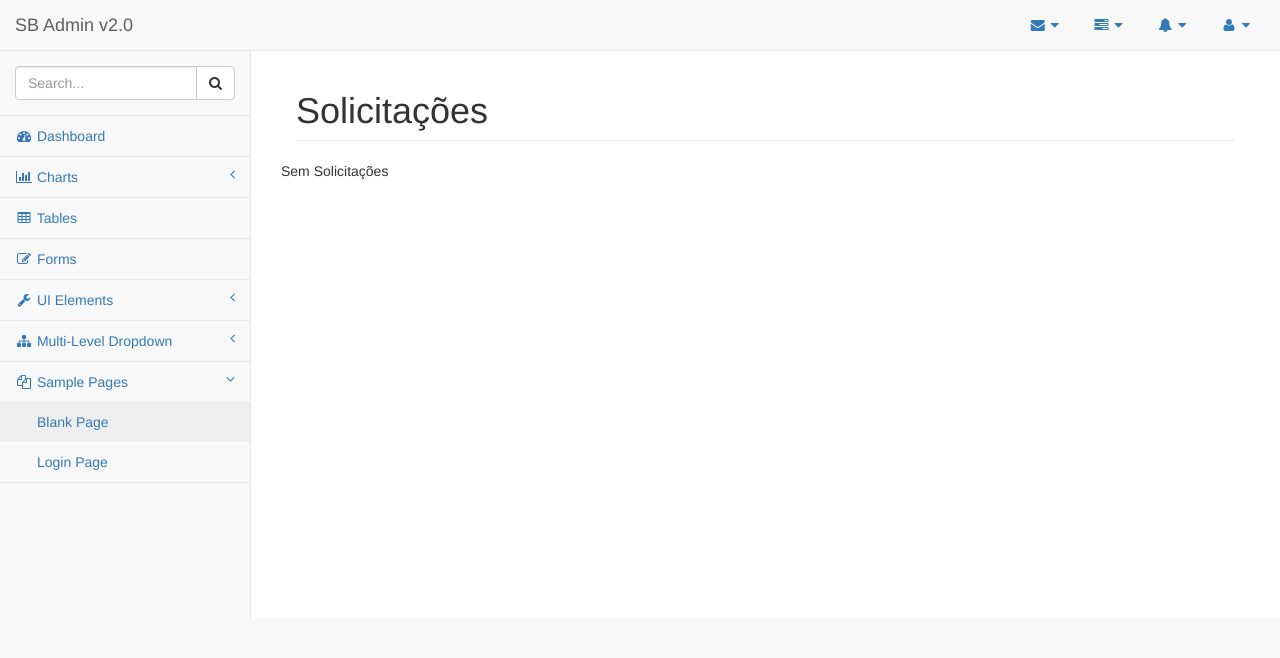
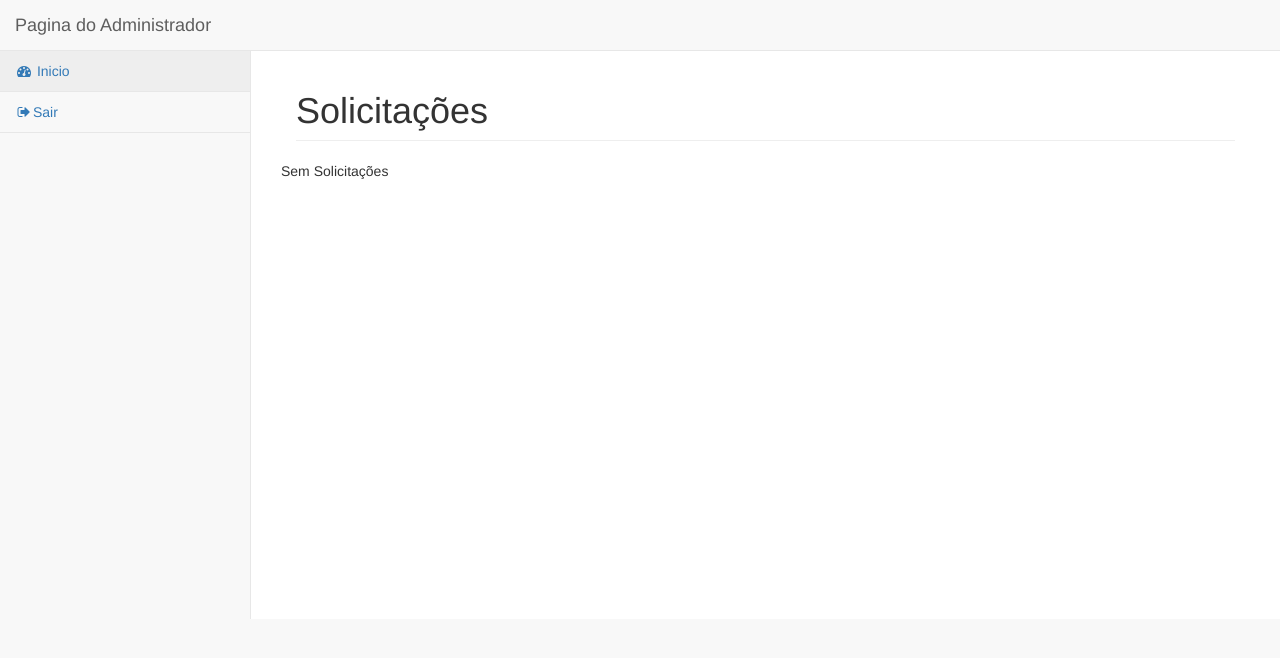
Before and after one commit to Psidom/PJfisio-3, a PHP site: page /admin/admin.php in a window 1280 px wide. Shown: the top 658 px of the page. Run offline with PHP 8.4, Linux system fonts and the light colour scheme; the visitor is signed in with stand-in values (Sample User, id 1); data that the repository does not hold is empty.

Commit message:
Bug Login Solucionado

```diff
--- a/admin/acess/logout.php
+++ b/admin/acess/logout.php
@@ -8,5 +8,5 @@ $_SESSION['logged_in'] = false;
 // finaliza a sessão
 session_destroy();
 
-// retorna para a index.php
+// retorna para a login.html
 header('Location: /Academia/admin/acess/login.html');
--- a/admin/admin.php
+++ b/admin/admin.php
@@ -1,4 +1,5 @@
 <?php
+
 require './secao/secao.php';
 header("Content-Type: text/html; charset=utf-8",true);
 ?>
@@ -55,9 +56,10 @@ header("Content-Type: text/html; charset=utf-8",true);
                     <span class="icon-bar"></span>
                     <span class="icon-bar"></span>
                 </button>
-                <a class="navbar-brand" href="index.html">SB Admin v2.0</a>
+                <a class="navbar-brand" href="admin.php">Pagina do Administrador</a>
             </div>
-            <!-- /.navbar-header -->
+            <!--
+            <!-- /.navbar-header
 
             <ul class="nav navbar-top-links navbar-right">
                 <li class="dropdown">
@@ -108,9 +110,9 @@ header("Content-Type: text/html; charset=utf-8",true);
                             </a>
                         </li>
                     </ul>
-                    <!-- /.dropdown-messages -->
+                    <!-- /.dropdown-messages
                 </li>
-                <!-- /.dropdown -->
+                <!-- /.dropdown
                 <li class="dropdown">
                     <a class="dropdown-toggle" data-toggle="dropdown" href="#">
                         <i class="fa fa-tasks fa-fw"></i> <i class="fa fa-caret-down"></i>
@@ -187,9 +189,9 @@ header("Content-Type: text/html; charset=utf-8",true);
                             </a>
                         </li>
                     </ul>
-                    <!-- /.dropdown-tasks -->
+                    <!-- /.dropdown-tasks
                 </li>
-                <!-- /.dropdown -->
+                <!-- /.dropdown
                 <li class="dropdown">
                     <a class="dropdown-toggle" data-toggle="dropdown" href="#">
                         <i class="fa fa-bell fa-fw"></i> <i class="fa fa-caret-down"></i>
@@ -247,9 +249,9 @@ header("Content-Type: text/html; charset=utf-8",true);
                             </a>
                         </li>
                     </ul>
-                    <!-- /.dropdown-alerts -->
+                    <!-- /.dropdown-alerts
                 </li>
-                <!-- /.dropdown -->
+                <!-- /.dropdown
                 <li class="dropdown">
                     <a class="dropdown-toggle" data-toggle="dropdown" href="#">
                         <i class="fa fa-user fa-fw"></i> <i class="fa fa-caret-down"></i>
@@ -263,16 +265,16 @@ header("Content-Type: text/html; charset=utf-8",true);
                         <li><a href="login.html"><i class="fa fa-sign-out fa-fw"></i> Logout</a>
                         </li>
                     </ul>
-                    <!-- /.dropdown-user -->
+                    <!-- /.dropdown-user
                 </li>
-                <!-- /.dropdown -->
+                <!-- /.dropdown
             </ul>
-            <!-- /.navbar-top-links -->
-
+            <!-- /.navbar-top-links
+                                    -->
             <div class="navbar-default sidebar" role="navigation">
                 <div class="sidebar-nav navbar-collapse">
                     <ul class="nav" id="side-menu">
-                        <li class="sidebar-search">
+                        <!-- <li class="sidebar-search">
                             <div class="input-group custom-search-form">
                                 <input type="text" class="form-control" placeholder="Search...">
                                 <span class="input-group-btn">
@@ -281,12 +283,15 @@ header("Content-Type: text/html; charset=utf-8",true);
                                     </button>
                                 </span>
                             </div>
-                            <!-- /input-group -->
+                        </li>
+                        <!-- /input-group -->
+                        <li>
+                            <a href="admin.php"><i class="fa fa-dashboard fa-fw"></i> Inicio</a>
                         </li>
                         <li>
-                            <a href="index.html"><i class="fa fa-dashboard fa-fw"></i> Dashboard</a>
+                            <a href="../admin/acess/logout.php"><i class="fa fa-sign-out fa-fw"></i>Sair</a>
                         </li>
-                        <li>
+                        <!--<li>
                             <a href="#"><i class="fa fa-bar-chart-o fa-fw"></i> Charts<span class="fa arrow"></span></a>
                             <ul class="nav nav-second-level">
                                 <li>
@@ -296,9 +301,9 @@ header("Content-Type: text/html; charset=utf-8",true);
                                     <a href="morris.html">Morris.js Charts</a>
                                 </li>
                             </ul>
-                            <!-- /.nav-second-level -->
                         </li>
-                        <li>
+                        <!-- /.nav-second-level -->
+                        <!--<li>
                             <a href="tables.html"><i class="fa fa-table fa-fw"></i> Tables</a>
                         </li>
                         <li>
@@ -326,9 +331,9 @@ header("Content-Type: text/html; charset=utf-8",true);
                                     <a href="grid.html">Grid</a>
                                 </li>
                             </ul>
-                            <!-- /.nav-second-level -->
                         </li>
-                        <li>
+                         <!-- /.nav-second-level -->
+                        <!--<li>
                             <a href="#"><i class="fa fa-sitemap fa-fw"></i> Multi-Level Dropdown<span class="fa arrow"></span></a>
                             <ul class="nav nav-second-level">
                                 <li>
@@ -353,23 +358,23 @@ header("Content-Type: text/html; charset=utf-8",true);
                                             <a href="#">Third Level Item</a>
                                         </li>
                                     </ul>
-                                    <!-- /.nav-third-level -->
                                 </li>
+                        <!-- /.nav-third-level -->
                             </ul>
                             <!-- /.nav-second-level -->
                         </li>
-                        <li class="active">
+                       <!-- <li class="active">
                             <a href="#"><i class="fa fa-files-o fa-fw"></i> Sample Pages<span class="fa arrow"></span></a>
                             <ul class="nav nav-second-level">
                                 <li>
                                     <a class="active" href="blank.html">Blank Page</a>
                                 </li>
                                 <li>
-                                    <a href="login.html">Login Page</a>
+                                    <a href="login.html">Sair Page</a>
                                 </li>
                             </ul>
-                            <!-- /.nav-second-level -->
                         </li>
+                    <!-- /.nav-second-level -->
                     </ul>
                 </div>
                 <!-- /.sidebar-collapse -->
--- a/admin/cnx/adminconexao.php
+++ b/admin/cnx/adminconexao.php
@@ -1,4 +1,7 @@
 <?php
+if(!isLoggedIn()){
+    session_start();
+}
 $servername = "localhost";
 $username = "root";
 $password = "";
@@ -31,6 +34,10 @@ $sql= "INSERT INTO usuarios (nome, senha) VALUES ('dono','89794b621a313bb59eed0d
 
 $conn->query($sql);
 $conn->close();
+
+
+ini_set('display_errors', true);
+error_reporting(E_ALL);
 
 function pegar_dados($servername,$username,$password,$dbname){
    $conn = new mysqli($servername,$username,$password,$dbname);
@@ -73,8 +80,7 @@ function pegar_dados($servername,$username,$password,$dbname){
 }
 $conn->close();
 }
-function isLoggedIn()
-{
+function isLoggedIn(){
     if (!isset($_SESSION['logged_in']) || $_SESSION['logged_in'] !== true)
     {
         return false;
@@ -90,11 +96,10 @@ function checar_login($user,$pass,$servername,$username,$password,$dbadmin){
    if ($result->num_rows <= 0){
           echo"<script language='javascript' type='text/javascript'>alert('Login e/ou senha incorretos');window.location.href='login.html';</script>";
           die();
-          session_destroy;
           exit;
         }else{
           session_save_path(__DIR__.'\..\secao\arquivos');
-          session_set_cookie_params(60*60,'/admin/*',null,false,true);
+          session_set_cookie_params(60,'/admin/*',null,false,true);
           session_start();
           $_SESSION['logged_in'] = true;
           $_SESSION['user_name'] = $user;
--- a/admin/secao/secao.php
+++ b/admin/secao/secao.php
@@ -1,7 +1,7 @@
 <?php
 session_start();
 
-require_once './cnx/adminconexao.php';
+require './cnx/adminconexao.php';
 if(!isloggedIn()){
     echo"<script language='javascript' type='text/javascript'>alert('Tentativa de Acesso Não Permitido');window.location.href='/Academia/admin/acess/login.html';</script>";
     exit;
```
